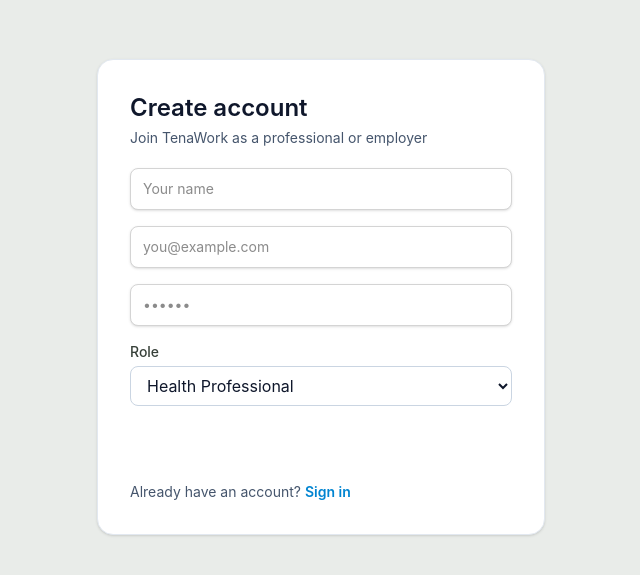
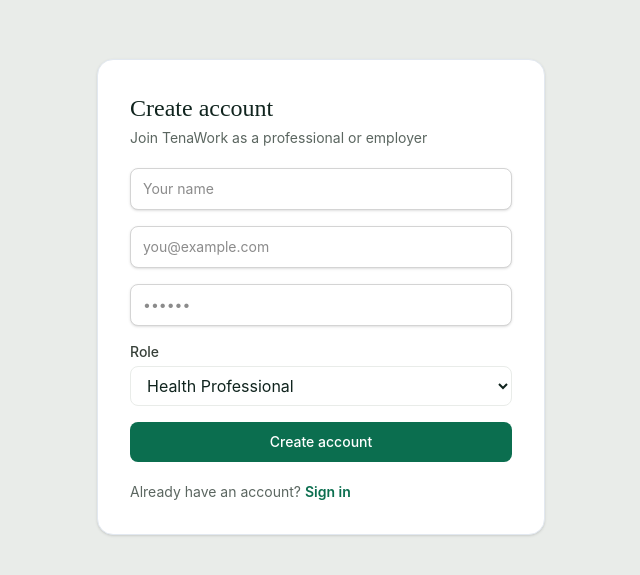
Before and after one commit to na09git/tenawork, a React (Vite) app in the folder apps/web/: page /auth/register in a window 1280 px wide. Shown: the part 103-678 px from the top of the page, without its empty margins (319-959 px from the left). Built offline with nearby package versions, Linux system fonts and the light colour scheme.

Commit message:
improve the design of register

```diff
--- a/apps/web/src/pages/auth/RegisterPage.jsx
+++ b/apps/web/src/pages/auth/RegisterPage.jsx
@@ -9,10 +9,21 @@
 import Button from "@/components/ui/button/Button";
 import Input from "@/components/ui/input/Input";
 
+/**
+ * RegisterPage — palette/type locked to match LoginPage and the rest of
+ * the site: text-ink for headings, text-slate-500 for secondary text,
+ * brand-600/700 for links and focus states (was sky-500/600, a leftover
+ * pre-rebrand default), font-display on the h2, font-sans everywhere else.
+ *
+ * The error text (text-rose-500) is left as-is deliberately — errors
+ * should stay a distinct semantic red rather than the brand color, so
+ * they're never mistaken for a normal UI state.
+ */
 export default function RegisterPage() {
   const navigate = useNavigate();
   const [searchParams] = useSearchParams();
-  const defaultRole = searchParams.get("role") === "Employer" ? "Employer" : "Professional";
+  const defaultRole =
+    searchParams.get("role") === "Employer" ? "Employer" : "Professional";
 
   const { login } = useAuth();
   const [isLoading, setIsLoading] = useState(false);
@@ -25,7 +36,7 @@
     resolver: zodResolver(registerSchema),
     defaultValues: {
       role: defaultRole,
-    }
+    },
   });
 
   const onSubmit = async (data) => {
@@ -37,7 +48,7 @@
       const { user, accessToken } = await registerUser({
         email: data.email,
         password: data.password,
-        role: apiRole
+        role: apiRole,
       });
 
       login(user, accessToken);
@@ -49,7 +60,10 @@
         navigate("/dashboard/employer", { replace: true });
       }
     } catch (error) {
-      toast.error(error.response?.data?.error || "Failed to create account. Please try again.");
+      toast.error(
+        error.response?.data?.error ||
+          "Failed to create account. Please try again.",
+      );
     } finally {
       setIsLoading(false);
     }
@@ -58,8 +72,10 @@
   return (
     <div className="space-y-5">
       <div>
-        <h2 className="text-2xl font-semibold">Create account</h2>
-        <p className="mt-1 text-sm text-slate-600">
+        <h2 className="font-display text-2xl font-medium text-ink">
+          Create account
+        </h2>
+        <p className="mt-1 font-sans text-sm text-slate-500">
           Join TenaWork as a professional or employer
         </p>
       </div>
@@ -90,23 +106,37 @@
           />
         </div>
         <div>
-          <label className="mb-1 block text-sm font-medium text-slate-700">Role</label>
+          <label className="mb-1 block font-sans text-sm font-medium text-slate-700">
+            Role
+          </label>
           <select
-            className="w-full rounded-lg border border-slate-300 px-3 py-2 focus:border-sky-500 focus:outline-none focus:ring-1 focus:ring-sky-500"
+            className="w-full rounded-lg border border-slate-100 px-3 py-2 font-sans text-ink focus:border-brand-600 focus:outline-none focus:ring-1 focus:ring-brand-600"
             {...register("role")}
           >
             <option value="Professional">Health Professional</option>
             <option value="Employer">Employer</option>
           </select>
-          {errors.role && <p className="mt-1 text-sm text-rose-500">{errors.role.message}</p>}
+          {errors.role && (
+            <p className="mt-1 font-sans text-sm text-rose-500">
+              {errors.role.message}
+            </p>
+          )}
         </div>
-        <Button type="submit" fullWidth loading={isLoading}>
+        <Button
+          type="submit"
+          fullWidth
+          loading={isLoading}
+          className="bg-brand-600 font-sans font-medium hover:bg-brand-700"
+        >
           Create account
         </Button>
       </form>
-      <p className="text-sm text-slate-600">
+      <p className="font-sans text-sm text-slate-500">
         Already have an account?{" "}
-        <Link to="/auth/login" className="font-semibold text-sky-600">
+        <Link
+          to="/auth/login"
+          className="font-semibold text-brand-600 transition-colors hover:text-brand-700"
+        >
           Sign in
         </Link>
       </p>
```
